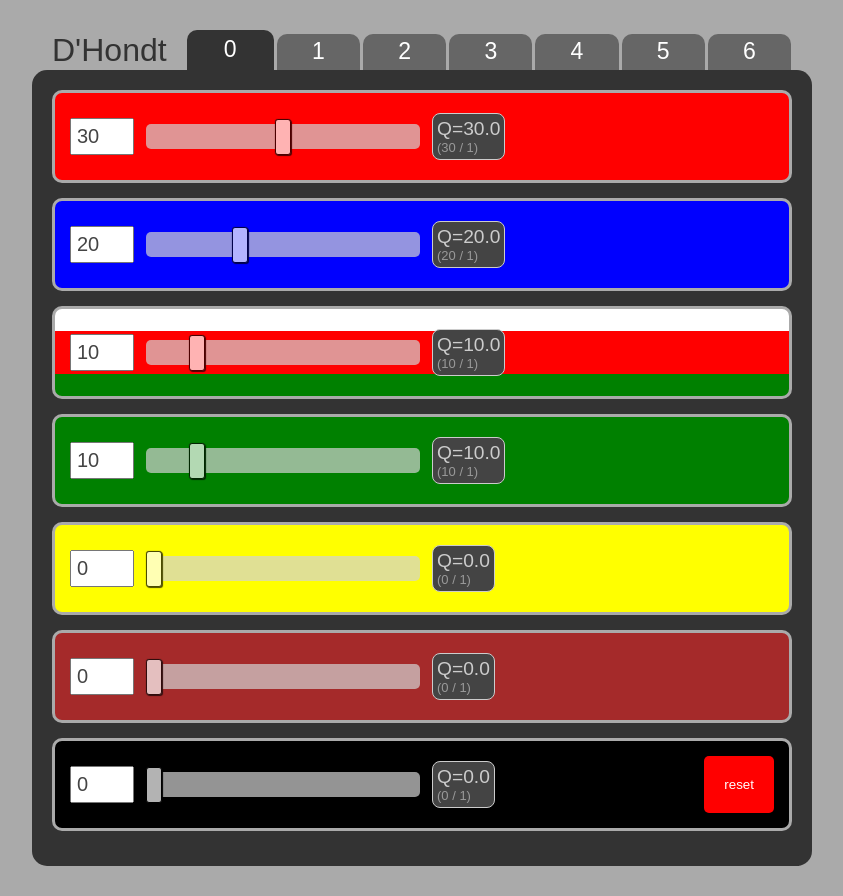
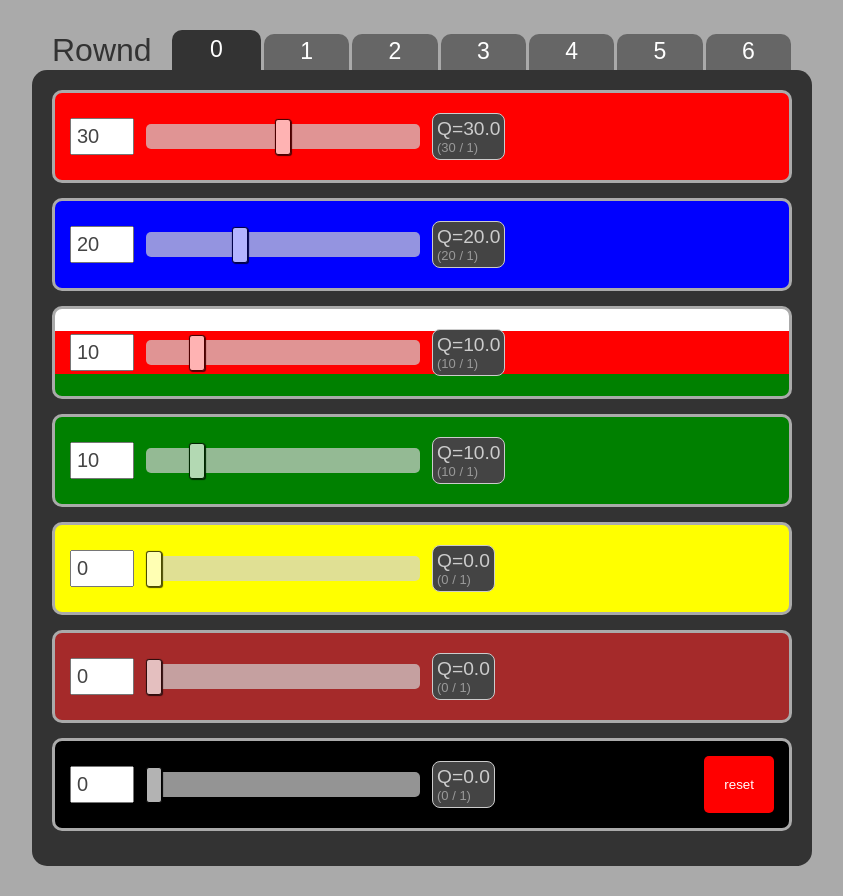
Before and after one commit to owennewo/dhondt-method, a plain HTML site: page index.html in a window 1280 px wide. Shown: the whole page, without its empty margins (218-1061 px from the left). Drawn offline with nearby package versions, Linux system fonts and the light colour scheme.

Commit message:
fixing string

```diff
--- a/index.html
+++ b/index.html
@@ -275,7 +275,7 @@
     <div class="container">
       <section class="tile">
         <div class="tile-header">
-          <div class="tile-header-name">D'Hondt</div>
+          <div class="tile-header-name">Rownd</div>
           <div class="round-button-container">
             <button v-for="(_, round) in 7" @click="changeRound(round)"
               :class="['round-button', { active: round === selectedRound }]">{{ round }}</button>
@@ -439,10 +439,7 @@
           return number.toFixed(2);
         }
 
-        //initalise
         calculateRounds(6);
-
-
         return { parties, resetVotes, changeRound, validateInput, sanitizeInput, selectedRound, roundDetails, formatNumber, seatCount };
       },
     }).mount('#app')
```
